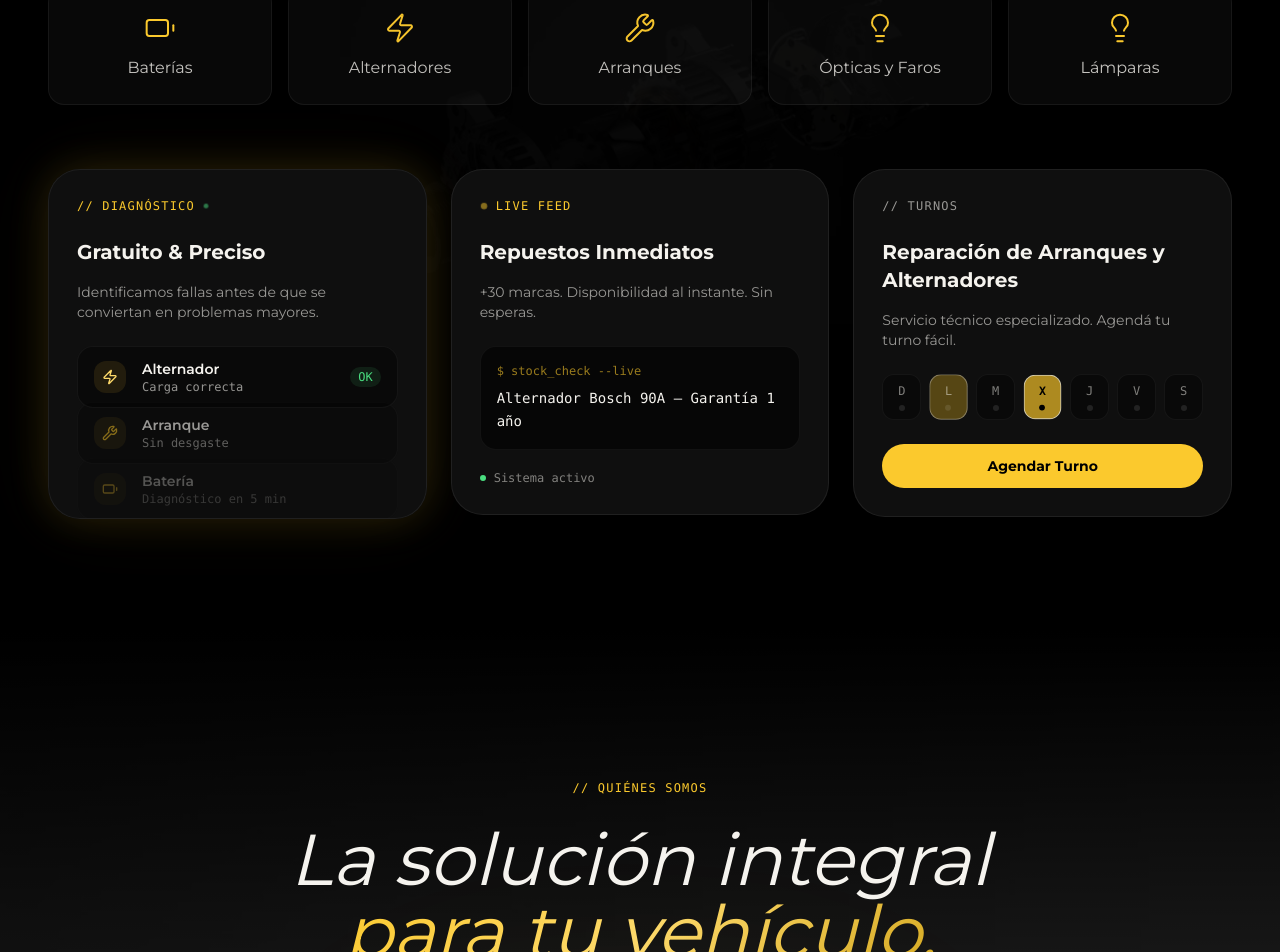
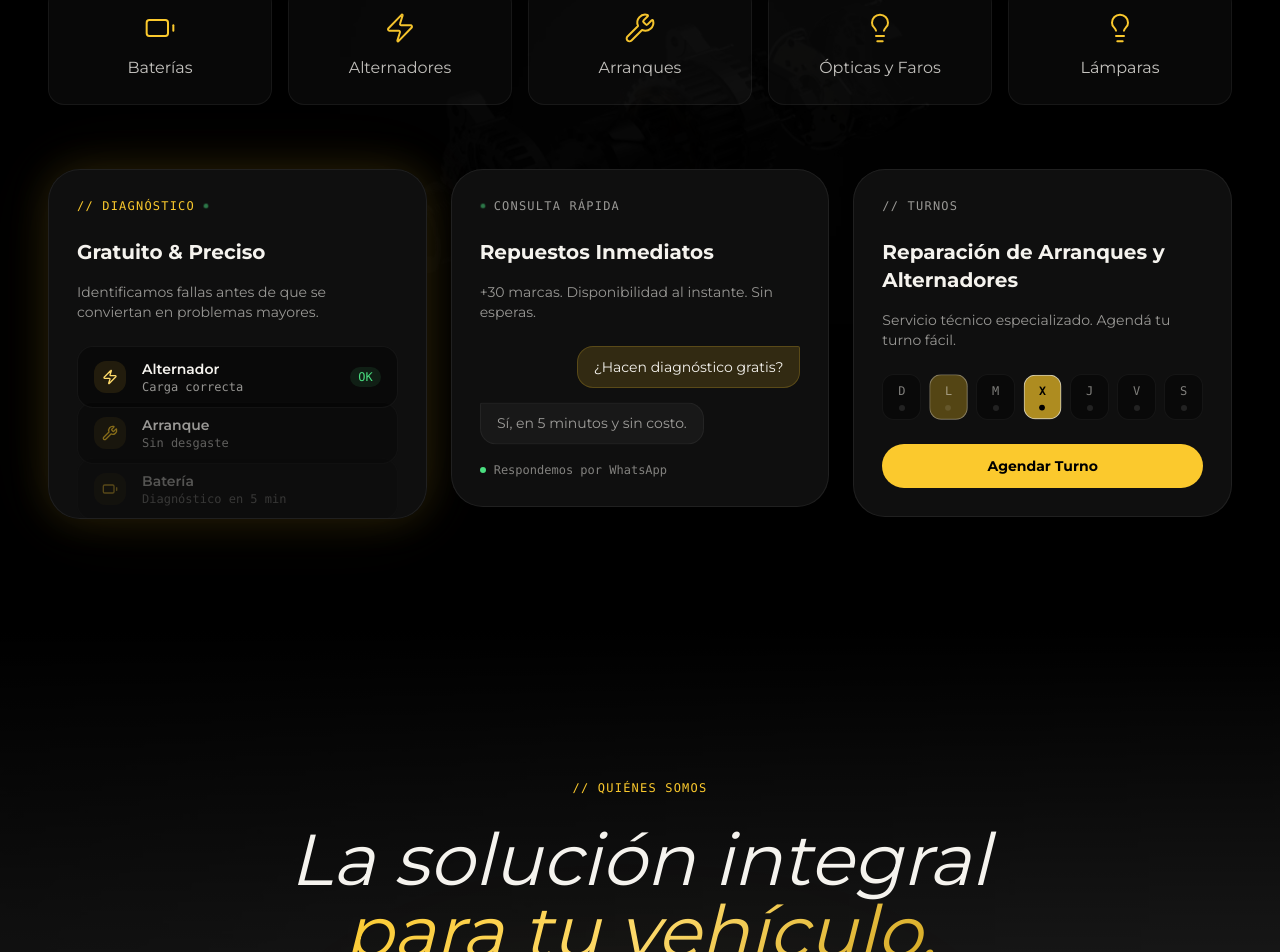
Before and after one commit to geromecro/electromovilsanjuan, a React (Vite) app: page / in a window 1280 px wide. Shown: the part 1121-2073 px from the top of the page. Built offline with nearby package versions, Linux system fonts and the light colour scheme.

Commit message:
feat: reemplazar terminal Live Feed por chat burbujas WhatsApp-style

```diff
--- a/src/App.jsx
+++ b/src/App.jsx
@@ -60,13 +60,11 @@ function useScrollReveal(ref, threshold = 0.2) {
 }
 
 const WHATSAPP = 'https://wa.me/5492646227950'
-const TYPEWRITER_MESSAGES = [
-  'Batería 12V/100Ah — Stock disponible',
-  'Alternador Bosch 90A — Garantía 1 año',
-  'Arranque Ford Falcon — Revisado y listo',
-  '+30 marcas en depósito',
-  'Envio mismo día — S/C consulte',
-  'Disponibilidad inmediata confirmada',
+const CHAT_PAIRS = [
+  { q: '¿Tenés batería Moura 12×75?',       a: 'Sí, tenemos stock. ¿Te lo reservo?' },
+  { q: '¿Hacen diagnóstico gratis?',          a: 'Sí, en 5 minutos y sin costo.' },
+  { q: '¿Cuánto sale un alternador Bosch?',   a: 'Varios modelos disponibles. Precio por WhatsApp.' },
+  { q: '¿Arranque para Ford Falcon?',         a: 'Stock disponible. Entrega inmediata.' },
 ]
 const ATTR_QUERY_KEYS = ['utm_source', 'utm_medium', 'utm_campaign', 'utm_term', 'utm_content', 'gclid', 'wbraid', 'gbraid', 'fbclid']
 const ATTR_STORAGE_KEY = 'emsj_attribution_v1'
@@ -508,46 +506,55 @@ function ShufflerCard() {
 
 // Card 2: Typewriter — Live repuestos feed
 function TypewriterCard() {
-  const [msgIndex, setMsgIndex] = useState(0)
-  const [displayed, setDisplayed] = useState('')
-  const [charIndex, setCharIndex] = useState(0)
+  const [pairIndex, setPairIndex] = useState(0)
+  const [showQ, setShowQ] = useState(false)
+  const [showA, setShowA] = useState(false)
 
   useEffect(() => {
-    const current = TYPEWRITER_MESSAGES[msgIndex]
-    if (charIndex < current.length) {
-      const t = setTimeout(() => {
-        setDisplayed(current.slice(0, charIndex + 1))
-        setCharIndex((c) => c + 1)
-      }, 45)
-      return () => clearTimeout(t)
-    } else {
-      const t = setTimeout(() => {
-        setMsgIndex((m) => (m + 1) % TYPEWRITER_MESSAGES.length)
-        setDisplayed('')
-        setCharIndex(0)
-      }, 2000)
-      return () => clearTimeout(t)
+    let cancelled = false
+    const run = async () => {
+      if (cancelled) return
+      setShowQ(false)
+      setShowA(false)
+      await delay(600)
+      if (cancelled) return
+      setShowQ(true)
+      await delay(1400)
+      if (cancelled) return
+      setShowA(true)
+      await delay(2800)
+      if (cancelled) return
+      setPairIndex(i => (i + 1) % CHAT_PAIRS.length)
     }
-  }, [charIndex, msgIndex])
+    run()
+    return () => { cancelled = true }
+  }, [pairIndex])
+
+  const pair = CHAT_PAIRS[pairIndex]
 
   return (
     <div className="card-surface rounded-4xl p-7 flex flex-col gap-4">
       <div className="flex items-center gap-2 mb-2">
-        <span className="w-2 h-2 rounded-full bg-yellow-brand pulse-dot" />
-        <span className="font-mono text-xs text-yellow-brand uppercase tracking-widest">Live Feed</span>
+        <span className="w-1.5 h-1.5 bg-green-400 rounded-full pulse-dot" />
+        <span className="font-mono text-xs text-ivory/60 uppercase tracking-widest">Consulta rápida</span>
       </div>
       <h3 className="font-heading font-bold text-xl text-ivory">Repuestos Inmediatos</h3>
       <p className="text-ivory/60 text-sm">+30 marcas. Disponibilidad al instante. Sin esperas.</p>
-      <div className="mt-2 bg-black/60 rounded-2xl p-4 border border-white/5 min-h-[80px]">
-        <div className="font-mono text-xs text-yellow-brand/60 mb-2">$ stock_check --live</div>
-        <div className="font-mono text-sm text-ivory leading-relaxed">
-          {displayed}
-          <span className="cursor-blink text-yellow-brand">▌</span>
+      <div className="mt-2 flex flex-col gap-3 min-h-[88px] justify-center">
+        <div className={`flex justify-end transition-all duration-500 ${showQ ? 'opacity-100 translate-y-0' : 'opacity-0 translate-y-2'}`}>
+          <div className="bg-yellow-brand/15 border border-yellow-brand/20 text-ivory text-sm px-4 py-2.5 rounded-2xl rounded-tr-sm max-w-[85%]">
+            {pair.q}
+          </div>
+        </div>
+        <div className={`flex justify-start transition-all duration-500 ${showA ? 'opacity-100 translate-y-0' : 'opacity-0 translate-y-2'}`}>
+          <div className="bg-white/[0.06] border border-white/[0.08] text-ivory/90 text-sm px-4 py-2.5 rounded-2xl rounded-tl-sm max-w-[85%]">
+            {pair.a}
+          </div>
         </div>
       </div>
       <div className="flex items-center gap-2 mt-1">
         <span className="w-1.5 h-1.5 rounded-full bg-green-400" />
-        <span className="font-mono text-xs text-ivory/50">Sistema activo</span>
+        <span className="font-mono text-xs text-ivory/50">Respondemos por WhatsApp</span>
       </div>
     </div>
   )
```
